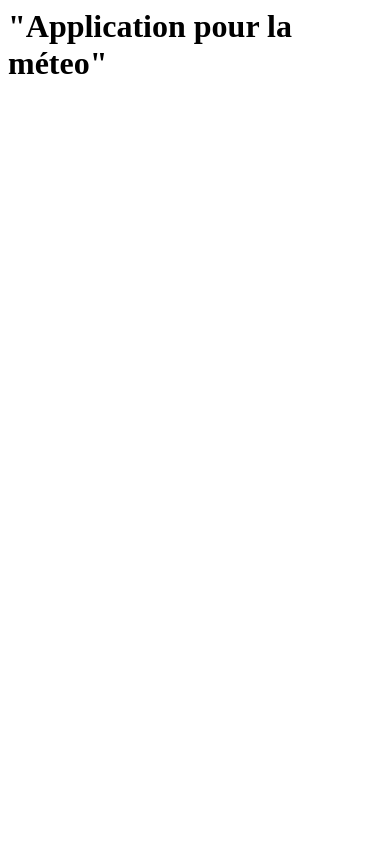
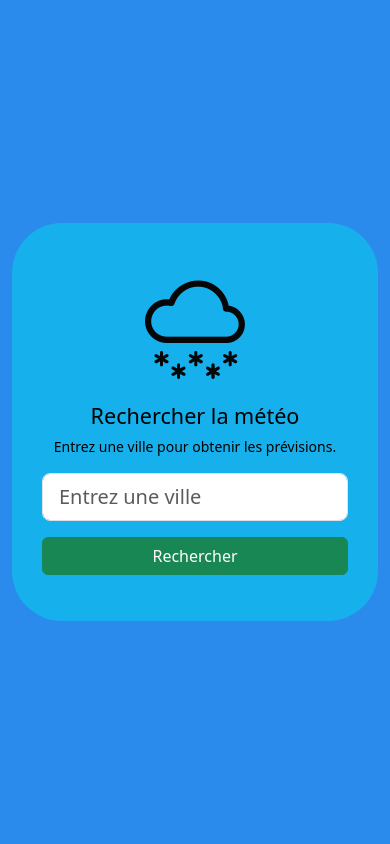
Before and after one commit to muraasra/groupeB_weather_app, a Flask app: page / in a window 390 px wide. Run offline with Flask 3, Linux system fonts and the light colour scheme.

Commit message:
mon code de commit

```diff
--- a/static/styles.css
+++ b/static/styles.css
@@ -0,0 +1,35 @@
+html, body {
+    /* background-image: url(vignette_paysage-12-ff1e58-0@1x.jpg);*/
+    height: 100vh;
+    margin: 0;
+    background: linear-gradient(to bottom,  #2a8bec, #2a8bec);
+}
+
+.left-box {
+    background: #0cc7eda1;
+    color: white;
+    padding: 30px;
+    text-align: center;
+    border-radius: 50px;
+    justify-content: center;
+
+}
+
+.featured-image img {
+    max-width: 100%;
+    height: auto;
+}
+/*
+.head {
+    display: flex;
+    justify-content: center;
+    align-items: center;
+    height: 100px;
+}
+
+.head .logo {
+    max-width: 100%;
+    height: auto;
+    max-height: 100px;
+}
+*/
--- a/templates/home/home.html
+++ b/templates/home/home.html
@@ -1,5 +1,69 @@
-{% extends "default.html" %}
-{% block body%}
-<h1>"Application pour la méteo"</h1>
 
+<!DOCTYPE html>
+<html lang="fr">
+<head>
+    <meta charset="UTF-8">
+    <link rel="stylesheet" href="/static/styles.css">
+    <meta name="viewport" content="width=device-width, initial-scale=1.0">
+    <link rel="stylesheet" href="https://cdn.jsdelivr.net/npm/bootstrap-icons/font/bootstrap-icons.css">
+
+    <link href="https://cdn.jsdelivr.net/npm/bootstrap@5.3.0/dist/css/bootstrap.min.css" rel="stylesheet">
+    <title>Application Météo</title>
+</head>
+<body>
+    {% extends "default.html" %}
+{% block body %}
+
+    <div class="container d-flex justify-content-center align-items-center" style="height: 100vh;">
+    <div class="left-box col-md-6 d-flex flex-column align-items-center text-black justify-content-center">
+        <div id="weather-icon" class="icon-container">
+            <!-- L'icône de météo initiale -->
+            <i class="bi bi-cloud-snow" style="font-size: 100px; color: #070707;"></i>
+        </div>
+        <h4>Rechercher la météo</h4>
+        <p class="small">Entrez une ville pour obtenir les prévisions.</p>
+        <form action="meteo.php" method="POST" >
+            <div class="mb-3">
+                <input type="text" name="ville" class="form-control form-control-lg" placeholder="Entrez une ville" required>
+            </div>
+            <div class="mb-3">
+                <button type="submit" class="btn btn-success w-100">Rechercher</button>
+            </div>
+        </form>
+    </div>
+</div>
+
+
+<script>
+    // Liste des icônes météo stylisées
+    const icons = [
+    '<i class="bi bi-cloud" style="font-size: 100px; color: #070707;"></i>',               // Nuage
+    '<i class="bi bi-sun" style="font-size: 100px; color: #070707;"></i>',                 // Soleil
+    '<i class="bi bi-cloud-rain" style="font-size: 100px; color: #070707;"></i>',          // Nuage et pluie
+    '<i class="bi bi-cloud-lightning-rain" style="font-size: 100px; color: #070707;"></i>', // Éclair et pluie
+    '<i class="bi bi-cloud-sun" style="font-size: 100px; color: #070707;"></i>',            // Nuage et soleil
+    '<i class="bi bi-cloud-drizzle" style="font-size: 100px; color: #070707;"></i>',       // Pluie
+    '<i class="bi bi-cloud-snow" style="font-size: 100px; color: #070707;"></i>',          // Neige
+    '<i class="bi bi-wind" style="font-size: 100px; color: #070707;"></i>',                // Ven
+];
+
+
+    let currentIconIndex = 0;
+
+    // Fonction pour changer l'icône
+    function changeIcon() {
+        // Mettre à jour l'icône affichée
+        document.getElementById("weather-icon").innerHTML = icons[currentIconIndex];
+
+        // Passer à l'icône suivante
+        currentIconIndex = (currentIconIndex + 1) % icons.length; // Remettre à 0 une fois la fin de la liste atteinte
+    }
+
+    // Initialiser l'intervalle pour changer l'icône toutes les 3 secondes
+    setInterval(changeIcon, 3000);  // 3000 ms = 3 secondes
+</script>
 {% endblock %}
+
+
+</body>
+</html>
```
Also changed, not shown: settings.py (added, +9 -0 lines), README.md, static/i1.png (added), static/vignette_paysage-12-ff1e58-0@1x.jpg (added).
